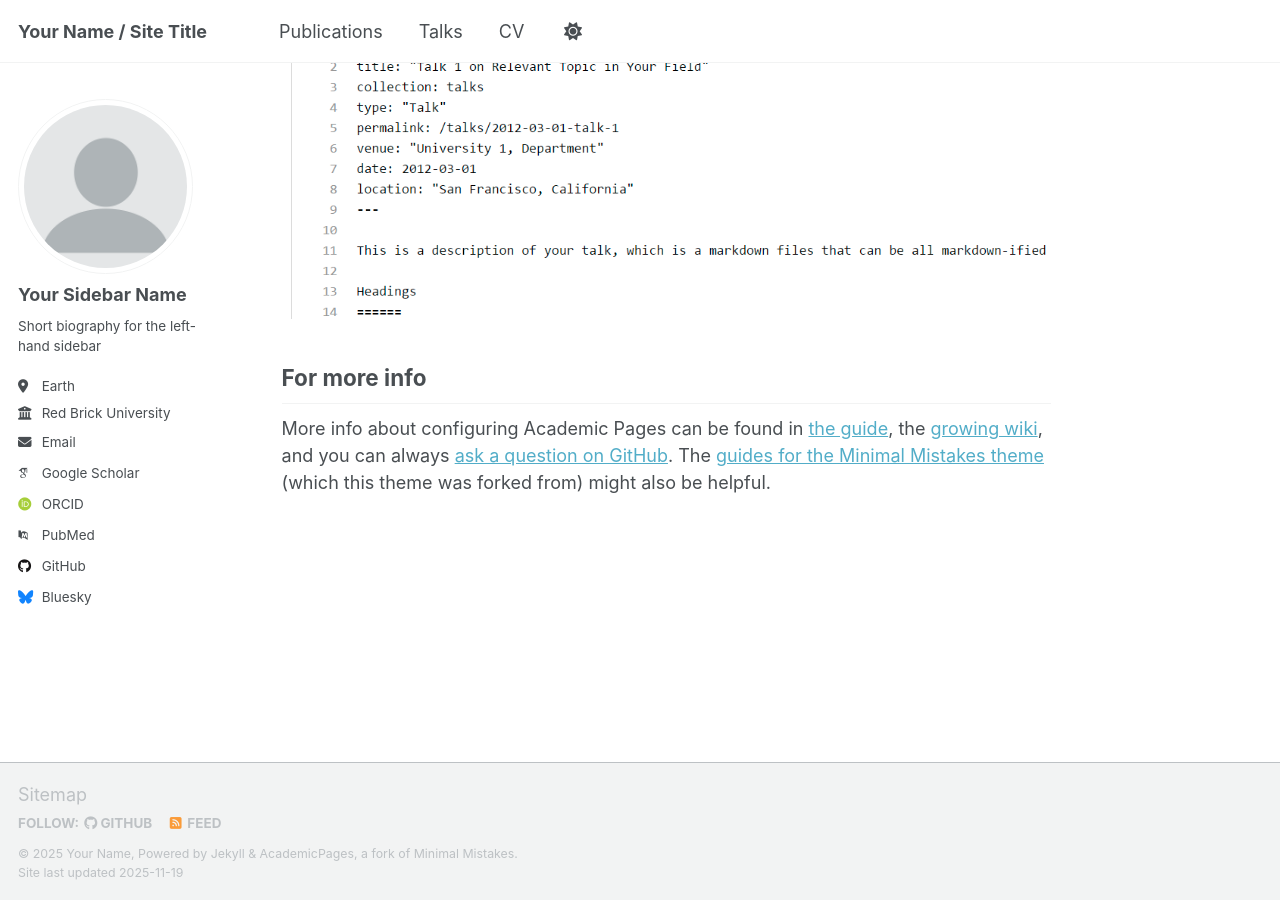
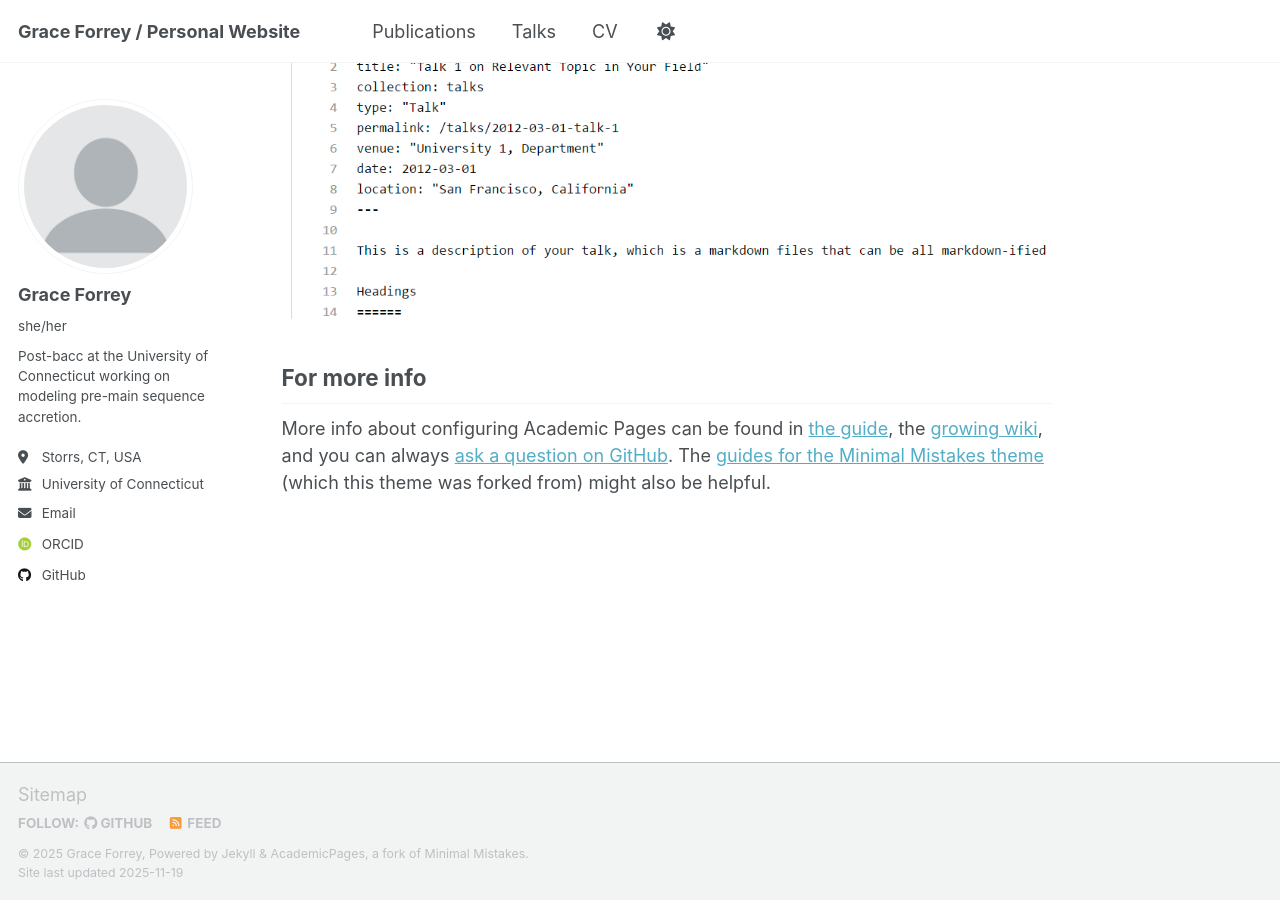
Before and after one commit to forreyg/forreyg.github.io, a Jekyll site: the page built from _pages/about.md, in a window 1280 px wide and 900 px high, scrolled down 2880 px. Built offline with Jekyll 4.4.1, drawn with Linux system fonts in a browser that asks for light colours; some web fonts are replaced; a script that is not in the unit is left out.

Commit message:
new info

```diff
--- a/_config.yml
+++ b/_config.yml
@@ -9,14 +9,14 @@
 # Basic Site Settings
 locale                   : "en-US"
 site_theme               : "default" # Currently available options are "default", "air"
-title                    : "Your Name / Site Title"
+title                    : "Grace Forrey / Personal Website"
 title_separator          : "-"
-name                     : &name "Your Name"
+name                     : &name "Grace Forrey"
 description              : &description "Your Name's academic portfolio"   # Update this with a general description of your site, this is the default if not overridden by a page
-url                      : https://academicpages.github.io # The base hostname & protocol for your site e.g. "https://[your GitHub username].github.io",
+url                      : https://forreyg.github.io # The base hostname & protocol for your site e.g. "https://[your GitHub username].github.io",
                                                            # or if you already have some other page hosted on Github then use "https://[your GitHub username].github.io/[Your Repo Name]"
 baseurl                  : "" # the subpath of your site, e.g. "/blog"
-repository               : "academicpages/academicpages.github.io"
+repository               : "forreyg/academicpages.github.io"
 
 # Site Author - The following control what appear as part of the author content on the side bar.
 #               If a field is blank the icon and link will not appear, otherwise it will be shown.
@@ -24,23 +24,23 @@ repository               : "academicpages/academicpages.github.io"
 author:
   # Biographic information
   avatar           : "profile.png"
-  name             : "Your Sidebar Name"
-  pronouns         : # example: "she/her"
-  bio              : "Short biography for the left-hand sidebar"
-  location         : "Earth"
-  employer         : "Red Brick University"
+  name             : "Grace Forrey"
+  pronouns         : "she/her"
+  bio              : "Post-bacc at the University of Connecticut working on modeling pre-main sequence accretion."
+  location         : "Storrs, CT, USA"
+  employer         : "University of Connecticut"
   uri              : # URL
-  email            : "none@example.org"
+  email            : "grace.forrey@uconn.edu"
 
   # Academic websites
   academia         : # URL
   arxiv            : # URL - Update with the correct link to your profile
-  googlescholar    : "https://scholar.google.com/citations?user=PS_CX0AAAAAJ"
+  googlescholar    : #
   inspire-hep      : # URL
   impactstory      : # URL
-  orcid            : "https://orcid.org/yourorcidurl"
+  orcid            : "https://orcid.org/0009-0003-5179-6942"
   semantic         : # URL
-  pubmed           : "https://www.ncbi.nlm.nih.gov/pubmed/?term=john+snow"
+  pubmed           : #
   researchgate     : # URL
   scopus           : # URL
 
@@ -48,13 +48,13 @@ author:
   bitbucket        : # Username - Update with your username on the site
   codepen          : # Username
   dribbble         : # Username
-  github           : "academicpages"
+  github           : "forreyg"
   kaggle           : # Username
   stackoverflow    : # User number or user number and name (i.e., use "1" or "1/jeff-atwood")
 
   # Social media
   artstation       : # Username
-  bluesky          : "bsky.app" # Replace this with you Bluesky username
+  bluesky          : #"bsky.app" # Replace this with you Bluesky username
   facebook         : # Username
   flickr           : # Username
   foursquare       : # Username
--- a/_config_docker.yml
+++ b/_config_docker.yml
@@ -1 +1 @@
-url: ""
+url: "forreyg.gitbub.io"
--- a/talkmap.py
+++ b/talkmap.py
@@ -18,7 +18,7 @@ TIMEOUT = 5
 g = glob.glob("_talks/*.md")
 
 # Prepare to geolocate
-geocoder = Nominatim(user_agent="academicpages.github.io")
+geocoder = Nominatim(user_agent="forreyg.github.io")
 location_dict = {}
 location = ""
 permalink = ""
```
Also changed, not shown: _data/authors.yml (+3 -15 lines), _data/cv.json (+13 -5 lines).
